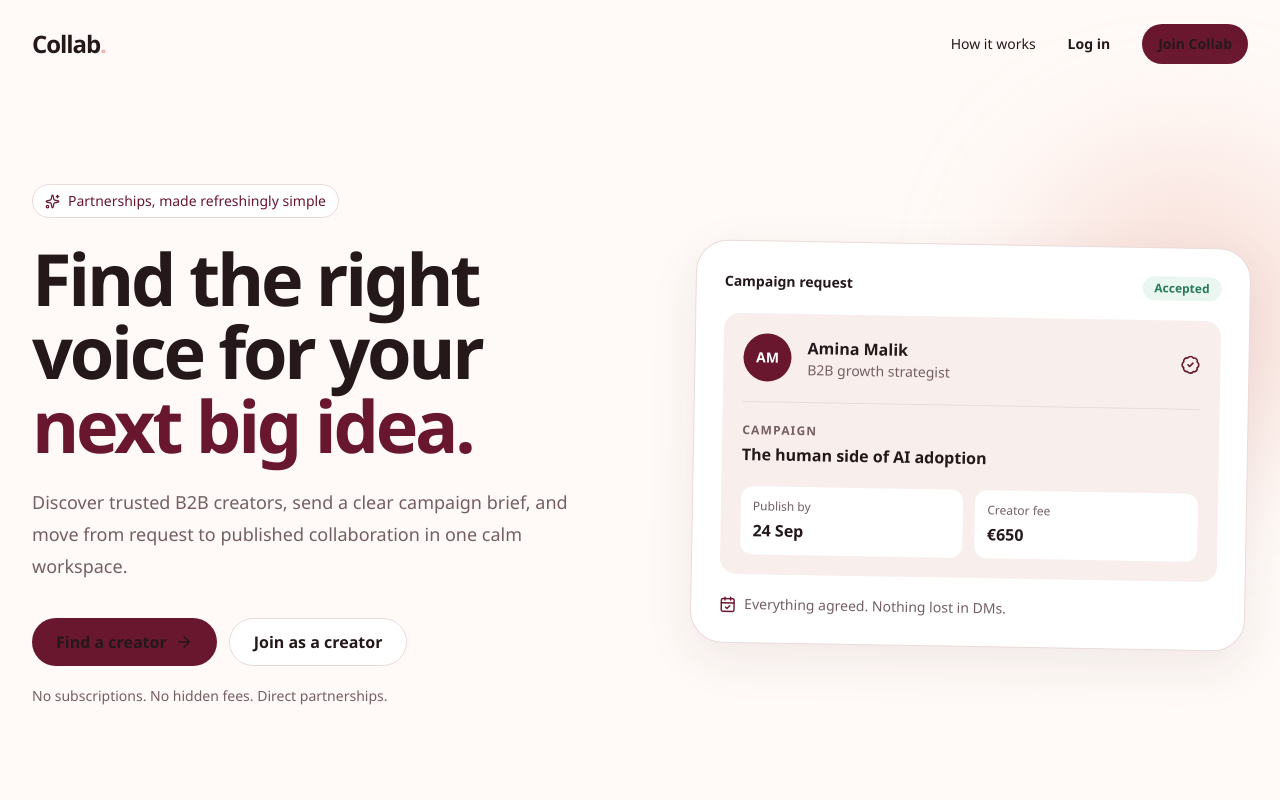
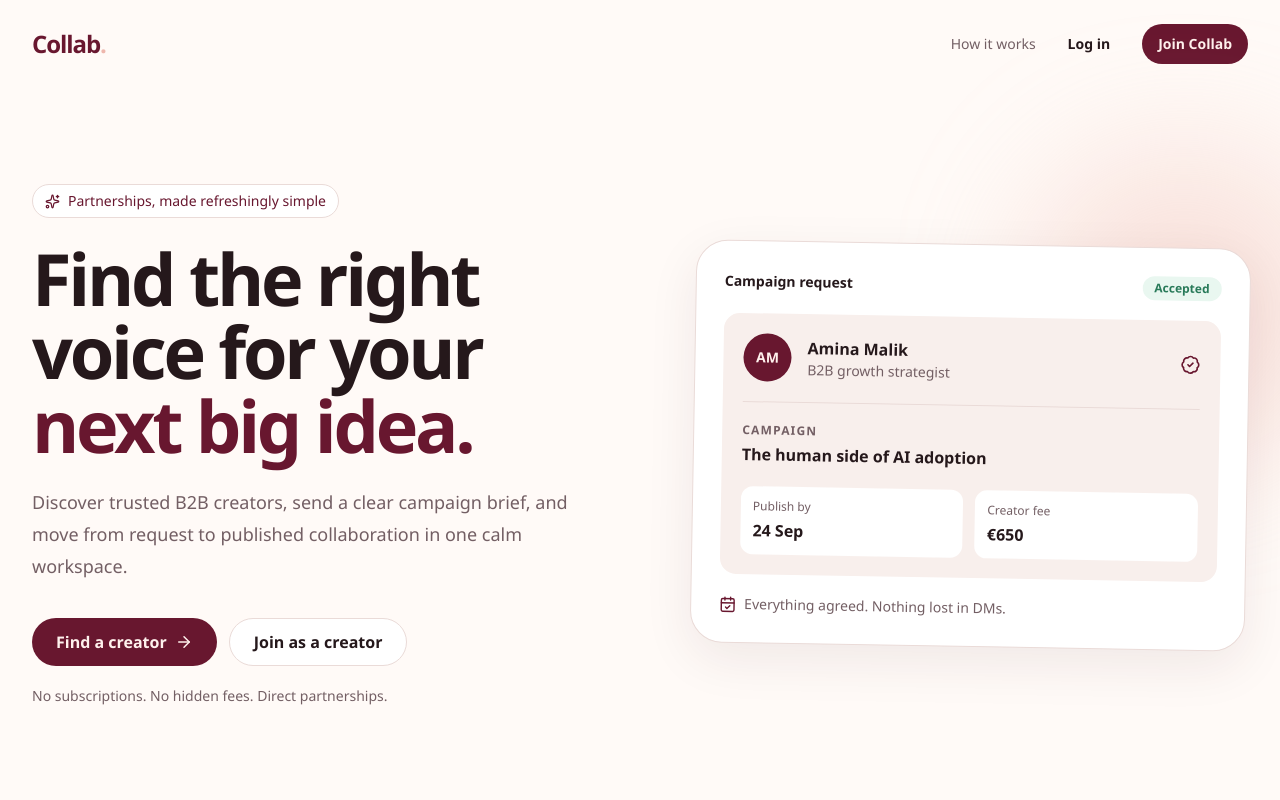
Before and after one commit to KulsoomMujtaba/collab, a Next.js app: page / in a window 1280 px wide. Shown: the top 800 px of the page. Built offline with nearby package versions, Linux system fonts and the light colour scheme; no server answers.

Commit message:
fix: restore light text on linked buttons
- stop the global anchor reset from overriding button text colors
- use a warm off-white foreground across maroon actions

```diff
--- a/src/app/globals.css
+++ b/src/app/globals.css
@@ -8,7 +8,7 @@
   --muted: #735f64;
   --primary: #68172f;
   --primary-hover: #521025;
-  --primary-foreground: #ffffff;
+  --primary-foreground: #fff1ed;
   --accent: #eeb7ad;
   --border: #eadbd8;
   --success: #287a59;
@@ -41,7 +41,7 @@
 * { box-sizing: border-box; }
 html { scroll-behavior: smooth; }
 body { margin: 0; background: var(--background); color: var(--foreground); font-family: var(--font-body), sans-serif; }
-a { color: inherit; text-decoration: none; }
+a { text-decoration: none; }
 button, a { -webkit-tap-highlight-color: transparent; }
 ::selection { background: var(--accent); color: var(--foreground); }
 
```
Also changed, not shown: 1 other file (tests, documents, lock files or other folders).
